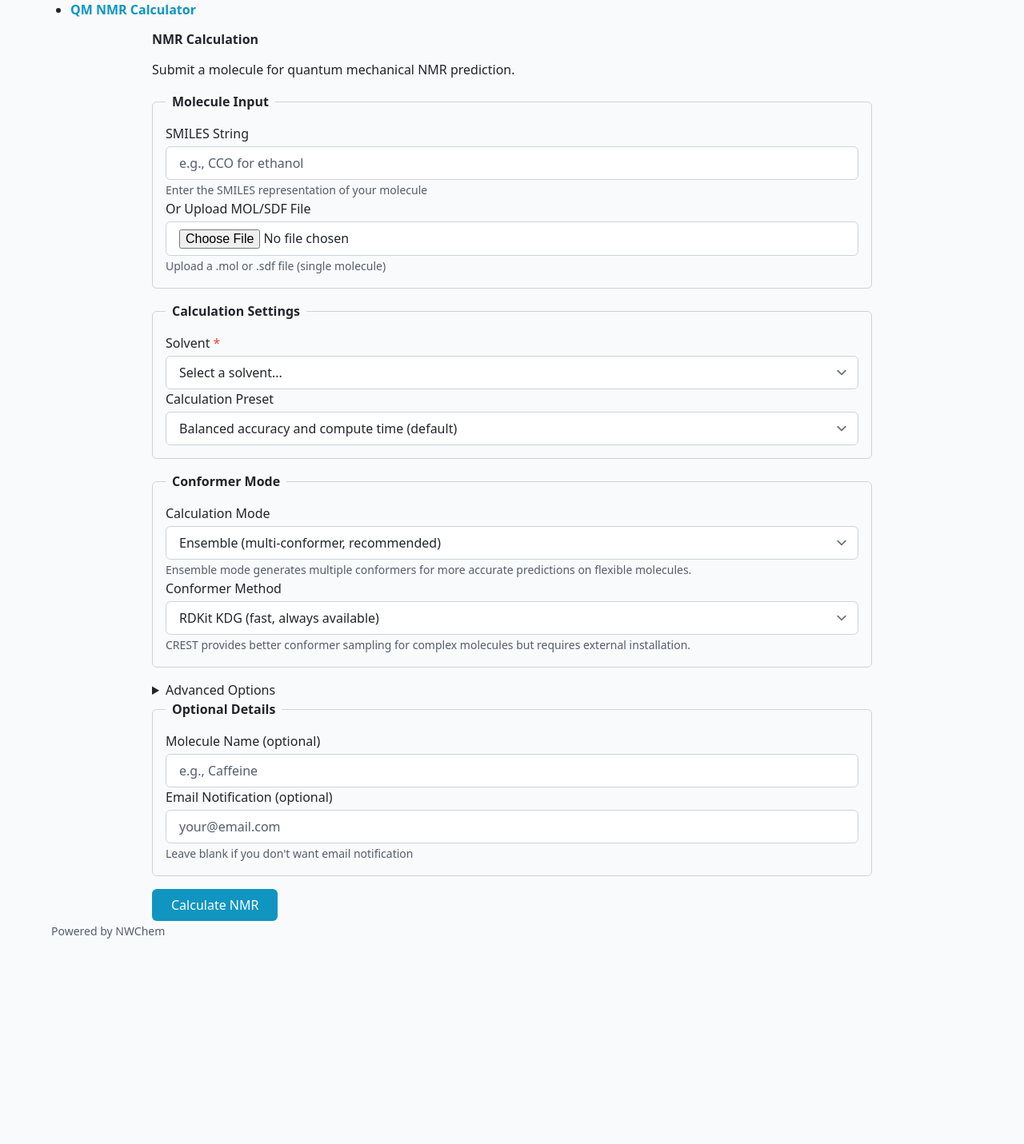
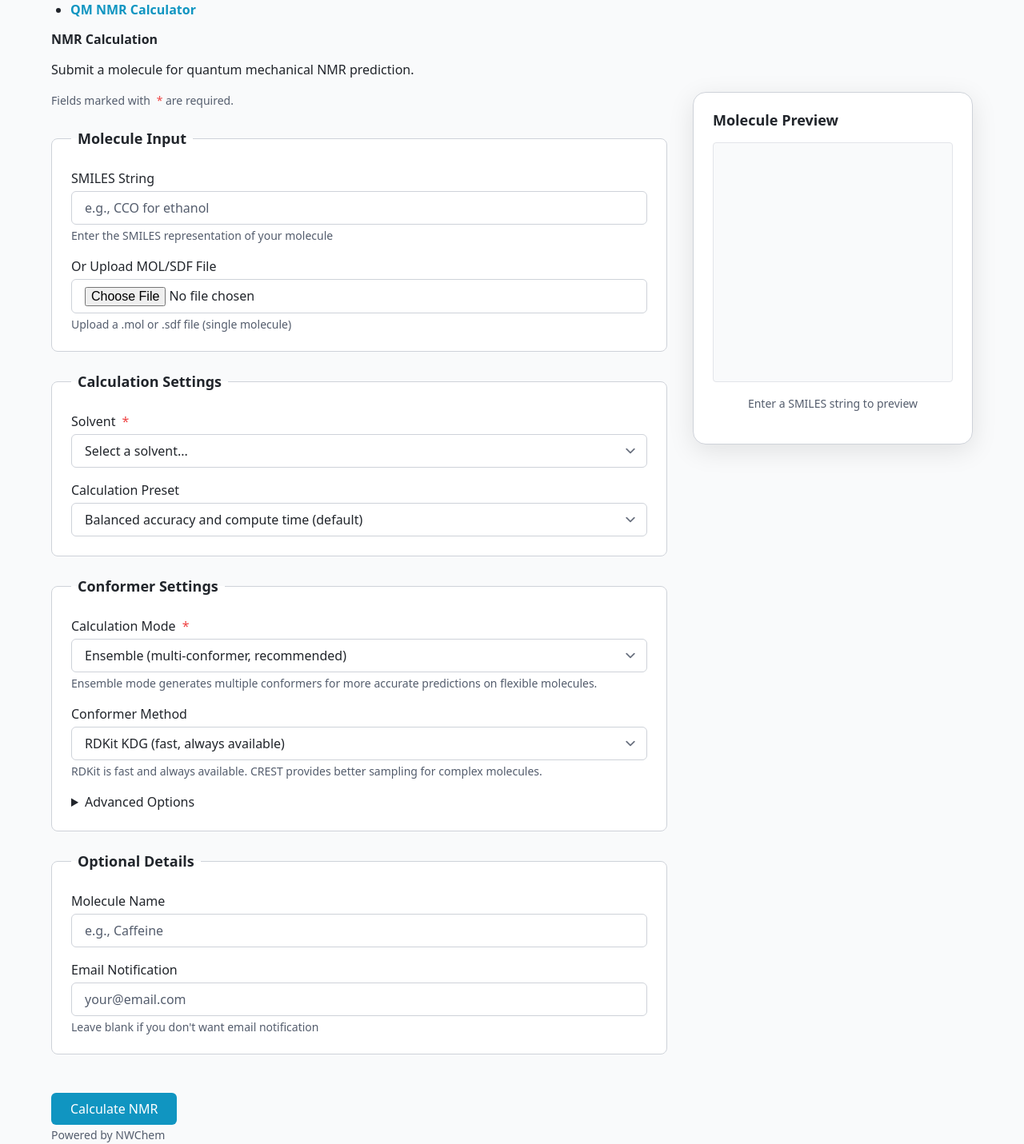
Before and after one commit to steinbeck/qm-nmr-calc, a FastAPI app: page / in a window 1280 px wide. Shown: the whole page at 80% size. Before the commit the page ends 1174 px from the top, so only its background shows below. Run offline with FastAPI, Linux system fonts and the light colour scheme; a map, chart or similar area stays blank; some libraries are stand-ins or nearby versions.

Commit message:
feat(20-02): redesign submit page with two-column layout and SmilesDrawer
- Add page_css block to load submit-page.css
- Restructure with submit-layout grid (form left, preview right)
- Add form-group class to all fieldsets with BEM naming
- Add required indicators (asterisk + aria-required) to solvent and conformer_mode
- Add field-help text to explain conformer options
- Move Advanced Options inside Conformer Settings fieldset
- Add preview-card with canvas for molecule visualization
- Integrate SmilesDrawer CDN for real-time SMILES preview
- Add 400ms debounced preview updates
- Add retina display support for canvas
- Preserve input mutual exclusion (SMILES vs file)
- Preserve conformer mode/method interaction
- Show status text: valid/invalid/empty/file-selected

Co-Authored-By: Claude Opus 4.5 <noreply@anthropic.com>

```diff
--- a/src/qm_nmr_calc/api/templates/submit.html
+++ b/src/qm_nmr_calc/api/templates/submit.html
@@ -2,57 +2,81 @@
 
 {% block title %}Submit Job | QM NMR Calculator{% endblock %}
 
+{% block page_css %}
+<link rel="stylesheet" href="{{ url_for('static', path='/css/pages/submit-page.css') }}">
+{% endblock %}
+
 {% block content %}
-<article>
 <header>
     <h2>NMR Calculation</h2>
     <p>Submit a molecule for quantum mechanical NMR prediction.</p>
 </header>
 
 {% if error %}
-    <div role="alert">{{ error }}</div>
+<div role="alert" class="alert alert--error">{{ error }}</div>
 {% endif %}
 
+<div class="submit-layout">
+    <div class="submit-form">
         <form action="/submit" method="post" enctype="multipart/form-data">
-        <fieldset>
+            <p class="form-instructions">
+                Fields marked with <span class="required-indicator" aria-hidden="true">*</span> are required.
+            </p>
+
+            <fieldset class="form-group">
                 <legend>Molecule Input</legend>
 
+                <div class="form-group__field">
                     <label for="smiles">SMILES String</label>
-            <input type="text" id="smiles" name="smiles" placeholder="e.g., CCO for ethanol" value="{{ form_data.smiles or '' }}">
-            <small>Enter the SMILES representation of your molecule</small>
+                    <input type="text" id="smiles" name="smiles"
+                           placeholder="e.g., CCO for ethanol"
+                           value="{{ form_data.smiles or '' }}"
+                           autocomplete="off">
+                    <small class="field-help">Enter the SMILES representation of your molecule</small>
+                </div>
 
+                <div class="form-group__field">
                     <label for="file">Or Upload MOL/SDF File</label>
                     <input type="file" id="file" name="file" accept=".mol,.sdf">
-            <small>Upload a .mol or .sdf file (single molecule)</small>
+                    <small class="field-help">Upload a .mol or .sdf file (single molecule)</small>
+                </div>
             </fieldset>
 
-        <fieldset>
+            <fieldset class="form-group">
                 <legend>Calculation Settings</legend>
 
+                <div class="form-group__field">
                     <label for="solvent">
                         Solvent
-                <span aria-label="Required field" style="color: var(--color-error);">*</span>
+                        <span class="required-indicator" aria-hidden="true">*</span>
                     </label>
-            <select id="solvent" name="solvent" required>
+                    <select id="solvent" name="solvent" required aria-required="true">
                         <option value="" disabled {% if not form_data.solvent %}selected{% endif %}>Select a solvent...</option>
                         {% for solvent in solvents %}
                         <option value="{{ solvent.value }}" {% if form_data.solvent == solvent.value %}selected{% endif %}>{{ solvent.label }}</option>
                         {% endfor %}
                     </select>
+                </div>
 
+                <div class="form-group__field">
                     <label for="preset">Calculation Preset</label>
                     <select id="preset" name="preset">
                         {% for preset in presets %}
                         <option value="{{ preset.value }}" {% if (form_data.preset == preset.value) or (not form_data.preset and preset.value == 'production') %}selected{% endif %}>{{ preset.label }}</option>
                         {% endfor %}
                     </select>
+                </div>
             </fieldset>
 
-        <fieldset>
-            <legend>Conformer Mode</legend>
+            <fieldset class="form-group">
+                <legend>Conformer Settings</legend>
 
-            <label for="conformer_mode">Calculation Mode</label>
-            <select id="conformer_mode" name="conformer_mode" required>
+                <div class="form-group__field">
+                    <label for="conformer_mode">
+                        Calculation Mode
+                        <span class="required-indicator" aria-hidden="true">*</span>
+                    </label>
+                    <select id="conformer_mode" name="conformer_mode" required aria-required="true">
                         <option value="ensemble" {% if form_data.get('conformer_mode', 'ensemble') == 'ensemble' %}selected{% endif %}>
                             Ensemble (multi-conformer, recommended)
                         </option>
@@ -60,8 +84,10 @@
                             Single conformer (faster, v1.x behavior)
                         </option>
                     </select>
-            <small>Ensemble mode generates multiple conformers for more accurate predictions on flexible molecules.</small>
+                    <small class="field-help">Ensemble mode generates multiple conformers for more accurate predictions on flexible molecules.</small>
+                </div>
 
+                <div class="form-group__field">
                     <label for="conformer_method">Conformer Method</label>
                     <select id="conformer_method" name="conformer_method">
                         <option value="rdkit_kdg" {% if form_data.get('conformer_method', 'rdkit_kdg') == 'rdkit_kdg' %}selected{% endif %}>
@@ -72,41 +98,136 @@
                             CREST/xTB (thorough){% if not crest_available %} - not installed{% endif %}
                         </option>
                     </select>
-            <small>CREST provides better conformer sampling for complex molecules but requires external installation.</small>
-        </fieldset>
+                    <small class="field-help">RDKit is fast and always available. CREST provides better sampling for complex molecules.</small>
+                </div>
 
                 <details>
                     <summary>Advanced Options</summary>
-            <fieldset>
+                    <div class="form-group__field">
                         <label for="max_conformers">Max Conformers (optional)</label>
                         <input type="number" id="max_conformers" name="max_conformers"
                                value="{{ form_data.get('max_conformers', '') }}"
                                min="1" max="500" placeholder="Auto (based on flexibility)">
-                <small>Leave empty for automatic selection based on molecular flexibility.</small>
+                        <small class="field-help">Leave empty for automatic selection based on molecular flexibility.</small>
+                    </div>
+                </details>
             </fieldset>
-        </details>
 
-        <fieldset>
+            <fieldset class="form-group">
                 <legend>Optional Details</legend>
 
-            <label for="name">Molecule Name (optional)</label>
+                <div class="form-group__field">
+                    <label for="name">Molecule Name</label>
                     <input type="text" id="name" name="name" placeholder="e.g., Caffeine" value="{{ form_data.name or '' }}">
+                </div>
 
-            <label for="notification_email">Email Notification (optional)</label>
+                <div class="form-group__field">
+                    <label for="notification_email">Email Notification</label>
                     <input type="email" id="notification_email" name="notification_email" placeholder="your@email.com" value="{{ form_data.notification_email or '' }}">
-            <small>Leave blank if you don't want email notification</small>
+                    <small class="field-help">Leave blank if you don't want email notification</small>
+                </div>
             </fieldset>
 
-        <button type="submit">Calculate NMR</button>
+            <button type="submit" class="submit-form__button">Calculate NMR</button>
         </form>
-</article>
+    </div>
 
+    <div class="submit-layout__preview">
+        <div class="preview-card">
+            <h3 class="preview-card__title">Molecule Preview</h3>
+            <canvas id="molecule-preview" class="preview-card__canvas"></canvas>
+            <p id="preview-status" class="preview-card__status preview-card__status--empty">
+                Enter a SMILES string to preview
+            </p>
+        </div>
+    </div>
+</div>
+{% endblock %}
+
+{% block scripts %}
+<script src="https://unpkg.com/smiles-drawer@1.2.0/dist/smiles-drawer.min.js"></script>
 <script>
 document.addEventListener('DOMContentLoaded', function() {
+    // SmilesDrawer configuration
+    const smilesDrawer = new SmilesDrawer.Drawer({
+        width: 350,
+        height: 350,
+        bondThickness: 0.6,
+        bondLength: 15,
+        terminalCarbons: true,
+        explicitHydrogens: false,
+        themes: {
+            light: {
+                C: '#222',
+                O: '#e74c3c',
+                N: '#3498db',
+                S: '#f1c40f',
+                P: '#e67e22',
+                F: '#1abc9c',
+                CL: '#1abc9c',
+                BR: '#e74c3c',
+                I: '#9b59b6',
+                H: '#aaa'
+            }
+        }
+    });
+
+    const canvas = document.getElementById('molecule-preview');
+    const status = document.getElementById('preview-status');
     const smilesInput = document.getElementById('smiles');
     const fileInput = document.getElementById('file');
 
-    // Visual feedback for active input mode
+    // Handle canvas sizing for retina displays
+    function setupCanvas() {
+        const dpr = window.devicePixelRatio || 1;
+        const rect = canvas.getBoundingClientRect();
+        canvas.width = rect.width * dpr;
+        canvas.height = rect.height * dpr;
+        const ctx = canvas.getContext('2d');
+        ctx.scale(dpr, dpr);
+    }
+
+    // Update molecule preview
+    function updateMoleculePreview(smiles) {
+        setupCanvas();
+
+        if (!smiles || smiles.trim() === '') {
+            const ctx = canvas.getContext('2d');
+            ctx.clearRect(0, 0, canvas.width, canvas.height);
+            status.textContent = 'Enter a SMILES string to preview';
+            status.className = 'preview-card__status preview-card__status--empty';
+            return;
+        }
+
+        SmilesDrawer.parse(smiles, function(tree) {
+            // Valid SMILES - draw molecule
+            smilesDrawer.draw(tree, 'molecule-preview', 'light', false);
+            status.textContent = 'Valid SMILES';
+            status.className = 'preview-card__status preview-card__status--valid';
+        }, function(err) {
+            // Invalid SMILES - show error
+            const ctx = canvas.getContext('2d');
+            ctx.clearRect(0, 0, canvas.width, canvas.height);
+            status.textContent = 'Invalid SMILES syntax';
+            status.className = 'preview-card__status preview-card__status--invalid';
+        });
+    }
+
+    // Debounce function
+    let debounceTimer;
+    function debounce(func, delay) {
+        return function(...args) {
+            clearTimeout(debounceTimer);
+            debounceTimer = setTimeout(() => func.apply(this, args), delay);
+        };
+    }
+
+    // Debounced preview update (400ms delay)
+    const debouncedPreview = debounce(function(value) {
+        updateMoleculePreview(value);
+    }, 400);
+
+    // Input mutual exclusion
     function updateInputStates() {
         const smilesHasValue = smilesInput.value.trim().length > 0;
         const fileHasValue = fileInput.files && fileInput.files.length > 0;
@@ -117,8 +238,12 @@ document.addEventListener('DOMContentLoaded', function() {
         } else if (fileHasValue) {
             smilesInput.disabled = true;
             smilesInput.style.opacity = '0.5';
+            // Clear preview when file selected
+            const ctx = canvas.getContext('2d');
+            ctx.clearRect(0, 0, canvas.width, canvas.height);
+            status.textContent = 'File selected (no preview available)';
+            status.className = 'preview-card__status preview-card__status--empty';
         } else {
-            // Both empty - enable both
             smilesInput.disabled = false;
             fileInput.disabled = false;
             smilesInput.style.opacity = '1';
@@ -126,26 +251,22 @@ document.addEventListener('DOMContentLoaded', function() {
         }
     }
 
-    // When SMILES input changes
+    // SMILES input handler - debounced preview + mutual exclusion
     smilesInput.addEventListener('input', function() {
         if (this.value.trim().length > 0) {
-            // Clear file selection when typing SMILES
             fileInput.value = '';
         }
         updateInputStates();
+        debouncedPreview(this.value);
     });
 
-    // When file selection changes
+    // File input handler
     fileInput.addEventListener('change', function() {
         if (this.files && this.files.length > 0) {
-            // Clear SMILES when selecting file
             smilesInput.value = '';
         }
         updateInputStates();
     });
-
-    // Initial state check
-    updateInputStates();
 
     // Conformer mode/method interaction
     const modeSelect = document.getElementById('conformer_mode');
@@ -157,7 +278,6 @@ document.addEventListener('DOMContentLoaded', function() {
             methodSelect.value = 'rdkit_kdg';
             methodSelect.style.opacity = '0.5';
         } else {
-            // Only enable if not CREST-disabled
             const crestOption = methodSelect.querySelector('option[value="crest"]');
             if (crestOption && !crestOption.disabled) {
                 methodSelect.disabled = false;
@@ -170,8 +290,15 @@ document.addEventListener('DOMContentLoaded', function() {
 
     modeSelect.addEventListener('change', updateMethodState);
 
-    // Initialize conformer method state
+    // Initialize on page load
+    setupCanvas();
+    updateInputStates();
     updateMethodState();
+
+    // Re-render preview if SMILES pre-filled (form resubmission)
+    if (smilesInput.value.trim()) {
+        updateMoleculePreview(smilesInput.value);
+    }
 });
 </script>
 {% endblock %}
```
Lines whose indentation alone changed are shown as unchanged.
